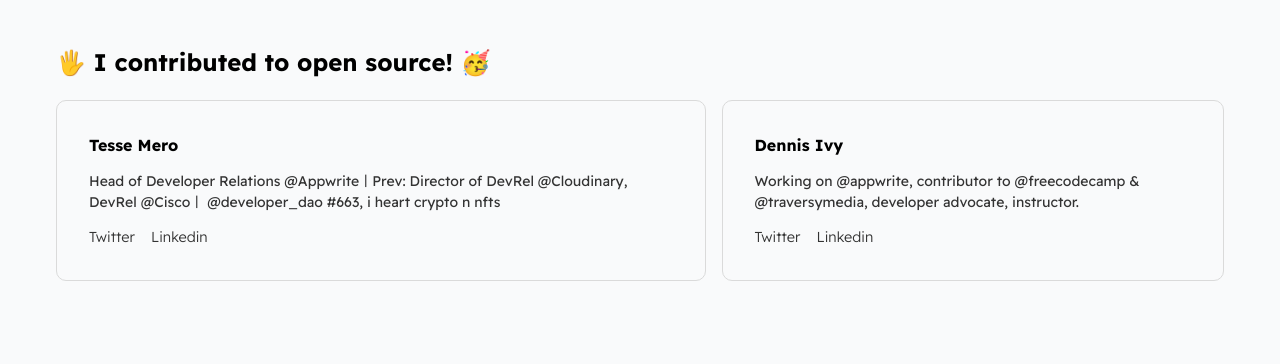
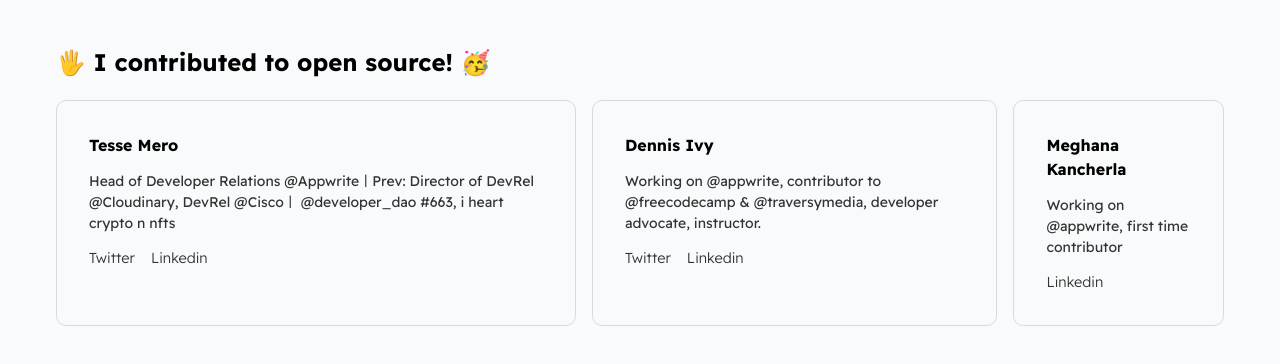
Before and after one commit to divanov11/first-os-issue, a plain HTML site: page index.html in a window 1280 px wide. Drawn offline with Linux system fonts and the light colour scheme.

Commit message:
Update index.html

```diff
--- a/index.html
+++ b/index.html
@@ -41,6 +41,19 @@
 
         </div>
 
+            <div class="contributor">
+                <strong>Meghana Kancherla</strong>
+
+                <div>
+                    <p>Working on @appwrite, first time contributor</p>
+                </div>
+
+                <div class="socials--list">
+                    <a href="https://www.linkedin.com/in/meghana-kancherla/">Linkedin</a>
+                </div>
+
+        </div>
+
     </div>
 </body>
 </html>
```
